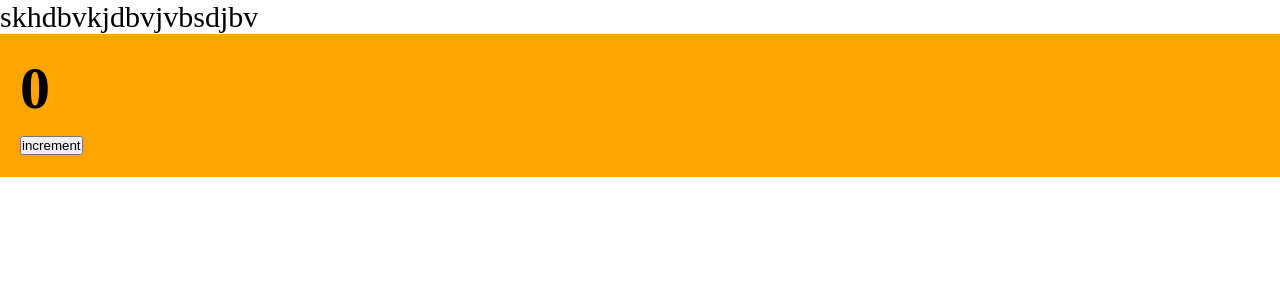
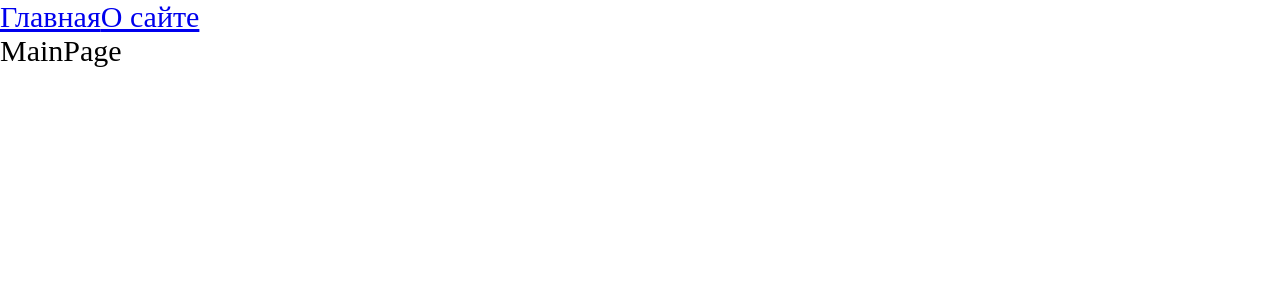
Before and after one commit to space-ii/dev-craft, a React app: page / in a window 1280 px wide. Shown: the top 300 px of the page. Built offline with nearby package versions, Linux system fonts and the light colour scheme.

Commit message:
react-router-dom

```diff
--- a/package.json
+++ b/package.json
@@ -15,6 +15,7 @@
     "@types/node": "^20.7.0",
     "@types/react": "^17.0.39",
     "@types/react-dom": "^17.0.11",
+    "@types/react-router-dom": "^5.3.3",
     "@types/webpack": "^5.28.3",
     "@types/webpack-dev-server": "^4.7.2",
     "css-loader": "^6.8.1",
@@ -32,6 +33,7 @@
   },
   "dependencies": {
     "react": "^17.0.2",
-    "react-dom": "^17.0.2"
+    "react-dom": "^17.0.2",
+    "react-router-dom": "^6.2.1"
   }
 }
--- a/src/App.tsx
+++ b/src/App.tsx
@@ -1,12 +1,21 @@
-import React from "react";
-import { Counter } from "./components/counter";
+import React, { Suspense } from "react";
+import { Route, Routes } from "react-router";
+import { Link } from "react-router-dom";
 import "./index.scss";
+import { AboutPageAsync } from "./pages/AboutPage/AboutPage.async";
+import { MainPageAsync } from "./pages/MainPage/MainPage.async";
 
 export default function App() {
   return (
     <div className="app">
-      skhdbvkjdbvjvbsdjbv
-      <Counter />
+      <Link to={"/"}>Главная</Link>
+      <Link to={"/about"}>О сайте</Link>
+      <Suspense fallback={<div>Loading...</div>}>
+        <Routes>
+          <Route path={"/about"} element={<AboutPageAsync />} />
+          <Route path={"/"} element={<MainPageAsync />} />
+        </Routes>
+      </Suspense>
     </div>
   );
 }
--- a/src/index.tsx
+++ b/src/index.tsx
@@ -1,5 +1,11 @@
 import { render } from "react-dom";
+import { BrowserRouter } from "react-router-dom";
 import App from "./App";
 import { Counter } from "./components/counter";
 
-render(<App />, document.getElementById("root"));
+render(
+  <BrowserRouter>
+    <App />
+  </BrowserRouter>,
+  document.getElementById("root")
+);
--- /dev/null
+++ b/src/pages/AboutPage/AboutPage.async.tsx
@@ -0,0 +1,3 @@
+import { lazy } from "react";
+
+export const AboutPageAsync = lazy(() => import("./AboutPage"));
--- /dev/null
+++ b/src/pages/AboutPage/AboutPage.tsx
@@ -0,0 +1,5 @@
+import React from "react";
+
+export default function AboutPage() {
+  return <div>AboutPage</div>;
+}
--- /dev/null
+++ b/src/pages/MainPage/MainPage.async.tsx
@@ -0,0 +1,3 @@
+import { lazy } from "react";
+
+export const MainPageAsync = lazy(() => import("./MainPage"));
--- /dev/null
+++ b/src/pages/MainPage/MainPage.tsx
@@ -0,0 +1,5 @@
+import React from "react";
+
+export default function MainPage() {
+  return <div>MainPage</div>;
+}
```
Also changed, not shown: 9 other files (tests, documents, lock files or other folders).
